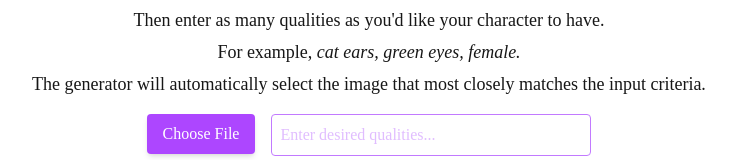
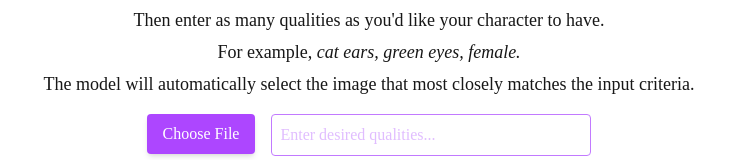
Before and after one commit to Raiden-Makoto/genshinfy-app, a Next.js app in the folder frontend/: page / in a window 1280 px wide. Shown: the part 325-485 px from the top of the page, without its empty margins (271-1007 px from the left). Built offline with nearby package versions, Linux system fonts and the light colour scheme.

Commit message:
amdauysd

```diff
--- a/frontend/app/page.js
+++ b/frontend/app/page.js
@@ -1,7 +1,7 @@
 "use client";
 
 import { useState } from "react";
-import { useEffect } from "react";
+//import { useEffect } from "react";
 import Image from "next/image";
 import Footer from './footer'
 
@@ -12,13 +12,13 @@ export default function Home() {
   const [loading, setLoading] = useState(false);
   const [preview, setPreview] = useState(null);
 
-  useEffect(() => {
+ /* useEffect(() => {
     const link = document.createElement("link");
     link.rel = "icon";
     link.type = "image/jpg";
     link.href = "./glassespaimon.jpg"; // Your custom favicon filename
     document.head.appendChild(link);
-  }, []);
+  }, []);*/
 
 
   const handleImageUpload = (event) => {
@@ -78,7 +78,7 @@ export default function Home() {
         For example, <i>cat ears, green eyes, female.</i>
       </p>
       <p className="text-lg mb-4 text-white-100 font-[GenshinImpact]">
-        The generator will automatically select the image that most closely matches the input criteria.
+        The model will automatically select the image that most closely matches the input criteria.
       </p>
       <div className="flex space-x-4">
         <div className="flex flex-col items-center">
```
Also changed, not shown: frontend/app/glassespaimon.jpg (deleted), 1 other file (tests, documents, lock files or other folders).
